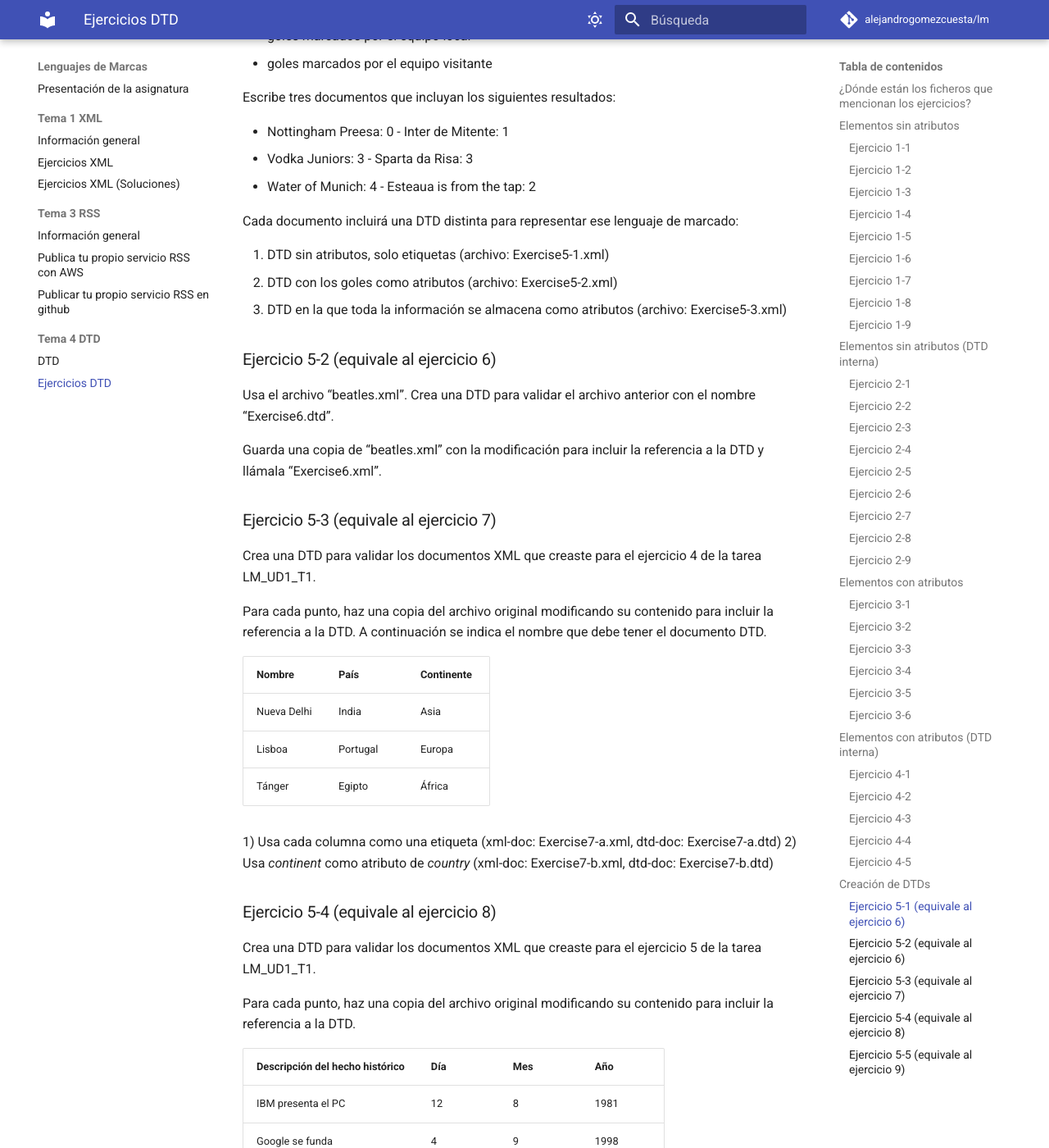
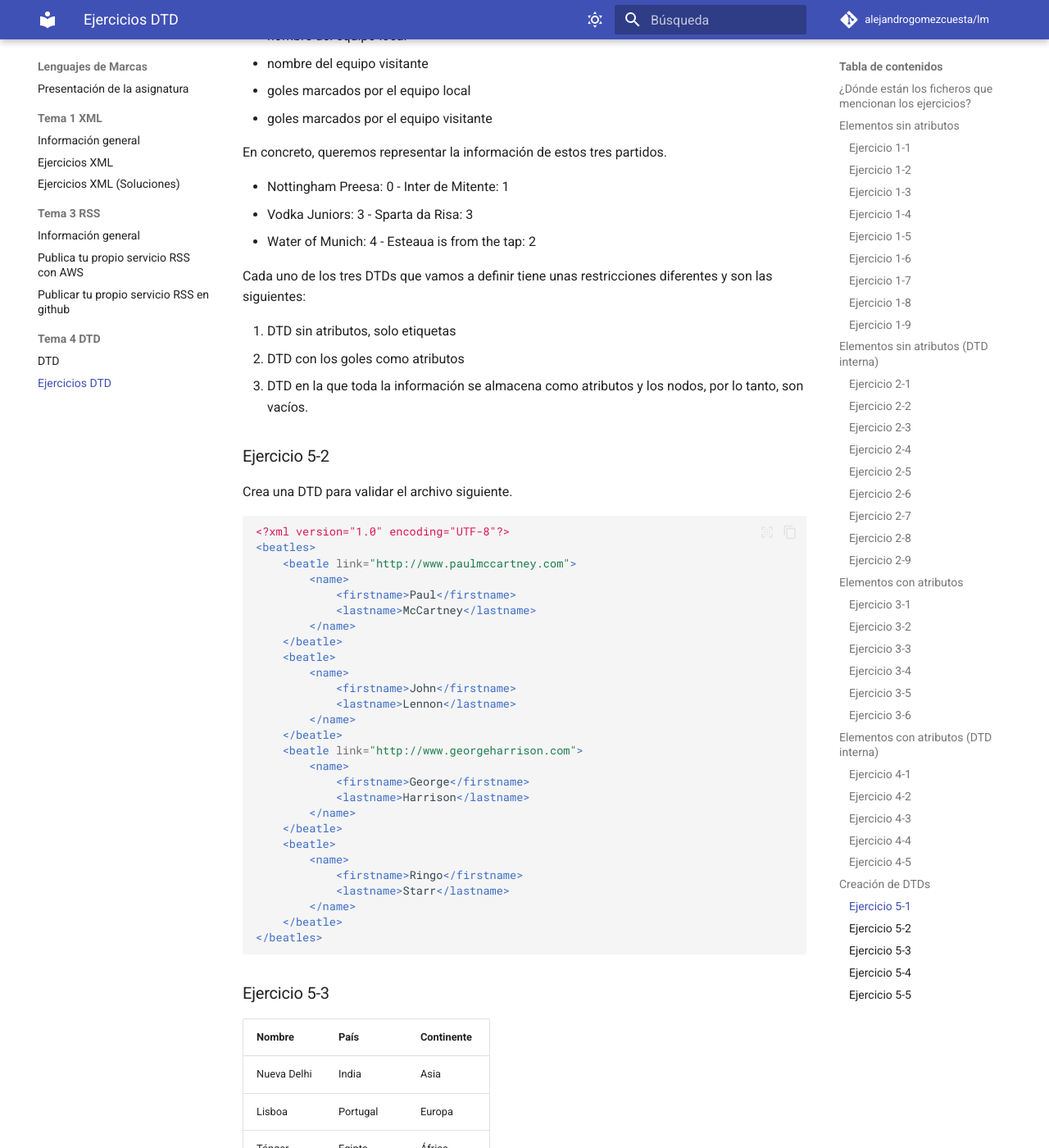
Before and after one commit to alejandrogomezcuesta/lm, an MkDocs documentation site: the page built from docs/Tema 4 DTD/02-ejercicios.md, in a window 1280 px wide and 1400 px high, scrolled down 12774 px. Shown: the whole window at 82% size. Built offline with MkDocs 1.6.1 and Material for MkDocs 9.7.7, drawn with Linux system fonts in a browser that asks for light colours; comment, search, counter and statistics services are not loaded; some of the changed text lies outside the part shown.

Commit message:
corrección de los ejercicios de dtd

````diff
--- a/docs/Tema 4 DTD/02-ejercicios.md
+++ b/docs/Tema 4 DTD/02-ejercicios.md
@@ -626,38 +626,64 @@
 
 ## Creación de DTDs
 
-### Ejercicio 5-1 (equivale al ejercicio 6)
+### Ejercicio 5-1
 
-Queremos definir un lenguaje de marcado para representar los resultados de una liga de fútbol. La información que queremos guardar para cada partido es:
+En este ejercicio vamos a definir tres ficheros XML, cada uno con un DTD diferente. Todos los ficheros van a contener la misma información.
+
+Lo que queremos es representar los resultados de una liga de fútbol. La información que queremos guardar para cada partido es:
 
 - nombre del equipo local
 - nombre del equipo visitante
 - goles marcados por el equipo local
 - goles marcados por el equipo visitante
 
-Escribe tres documentos que incluyan los siguientes resultados:
+En concreto, queremos representar la información de estos tres partidos.
 
 - Nottingham Preesa: 0 - Inter de Mitente: 1
 - Vodka Juniors: 3 - Sparta da Risa: 3
 - Water of Munich: 4 - Esteaua is from the tap: 2
 
-Cada documento incluirá una DTD distinta para representar ese lenguaje de marcado:
+Cada uno de los tres DTDs que vamos a definir tiene unas restricciones diferentes y son las siguientes:
 
-1. DTD sin atributos, solo etiquetas (archivo: Exercise5-1.xml)
-2. DTD con los goles como atributos (archivo: Exercise5-2.xml)
-3. DTD en la que toda la información se almacena como atributos (archivo: Exercise5-3.xml)
+1. DTD sin atributos, solo etiquetas
+2. DTD con los goles como atributos
+3. DTD en la que toda la información se almacena como atributos y los nodos, por lo tanto, son vacíos.
 
-### Ejercicio 5-2 (equivale al ejercicio 6)
+### Ejercicio 5-2
 
-Usa el archivo “beatles.xml”. Crea una DTD para validar el archivo anterior con el nombre “Exercise6.dtd”.
+Crea una DTD para validar el archivo siguiente.
 
-Guarda una copia de “beatles.xml” con la modificación para incluir la referencia a la DTD y llámala “Exercise6.xml”.
+```xml
+<?xml version="1.0" encoding="UTF-8"?>
+<beatles>
+	<beatle link="http://www.paulmccartney.com">
+		<name>
+			<firstname>Paul</firstname>
+			<lastname>McCartney</lastname>
+		</name>
+	</beatle>
+	<beatle>
+		<name>
+			<firstname>John</firstname>
+			<lastname>Lennon</lastname>
+		</name>
+	</beatle>
+	<beatle link="http://www.georgeharrison.com">
+		<name>
+			<firstname>George</firstname>
+			<lastname>Harrison</lastname>
+		</name>
+	</beatle>
+	<beatle>
+		<name>
+			<firstname>Ringo</firstname>
+			<lastname>Starr</lastname>
+		</name>
+	</beatle>
+</beatles>
+```
 
-### Ejercicio 5-3 (equivale al ejercicio 7)
-
-Crea una DTD para validar los documentos XML que creaste para el ejercicio 4 de la tarea LM_UD1_T1.
-
-Para cada punto, haz una copia del archivo original modificando su contenido para incluir la referencia a la DTD. A continuación se indica el nombre que debe tener el documento DTD.
+### Ejercicio 5-3
 
 | Nombre | País | Continente |
 | :---- | :---- | :---- |
@@ -665,14 +691,14 @@
 | Lisboa | Portugal | Europa |
 | Tánger | Egipto | África |
 
-1) Usa cada columna como una etiqueta (xml-doc: Exercise7-a.xml, dtd-doc: Exercise7-a.dtd)
-2) Usa *continent* como atributo de *country* (xml-doc: Exercise7-b.xml, dtd-doc: Exercise7-b.dtd)
+Crea un XML que contenga la información de esta tabla teniendo en cuenta dos variaciones:
 
-### Ejercicio 5-4 (equivale al ejercicio 8)
+1) Usa cada columna como un nodo
+2) Usa *continente* como atributo de *pais*
 
-Crea una DTD para validar los documentos XML que creaste para el ejercicio 5 de la tarea LM_UD1_T1.
+Crea el DTD de cada una de las dos variaciones
 
-Para cada punto, haz una copia del archivo original modificando su contenido para incluir la referencia a la DTD.
+### Ejercicio 5-4
 
 | Descripción del hecho histórico | Día | Mes | Año |
 | :---- | :---- | :---- | :---- |
@@ -680,24 +706,23 @@
 | Google se funda | 4 | 9 | 1998 |
 | Facebook se funda | 4 | 2 | 2004 |
 
+Crea un XML que contenga la información de esta tabla teniendo en cuenta dos variaciones:
+
 1) Usa cada columna como una etiqueta (xml-doc: Exercise8-a.xml, dtd-doc: Exercise8-a.dtd)
 2) Crea un nuevo documento XML donde una de esas columnas sea un atributo de otra (xml-doc: Exercise8-b.xml, dtd-doc: Exercise8-b.dtd)
 
-### Ejercicio 5-5 (equivale al ejercicio 9)
+Crea el DTD de cada una de las dos variaciones
 
-Crea una DTD para validar el documento XML que creaste para el ejercicio 6 de la tarea LM_UD1_T1 y llámala “Exercise9.dtd”.
+### Ejercicio 5-5
 
-Sin usar atributos, crea un documento XML que describa una lista de marcadores de páginas web. La información de cada página es el nombre, una breve descripción y su URL. Los datos de los marcadores son los que aparecen en la siguiente tabla.
+| Institución         | Nombre                             | Página web                 |
+| ---                 | ---                                | ---                        |
+| IES Antonio Machado | Instituto Antonio Machado          | https://www.iesamachado.es |
+| Wikipedia           | La enciclopedia libre.             | http://www.wikipedia.org/  |
+| W3                  | El consorcio de la World Wide Web. | http://www.w3.org/         |
 
-| IES Antonio Machado
-Instituto Antonio Machado.
-[https://www.iesamachado.es/](https://www.iesamachado.es/) |
-| :---- |
-| **Wikipedia**
-La enciclopedia libre.
-[http://www.wikipedia.org/](http://www.wikipedia.org/) |
-| **W3C**
-El consorcio de la World Wide Web.
-[http://www.w3.org/](http://www.w3.org/) |
+Teniendo en cuenta la información de la tabla crea un DTD y un fichero XML que respete lo siguiente:
 
-No olvides incluir una copia modificada del archivo original “Exercise9.xml” con la referencia a su documento DTD.
+- Sin usar atributos, crea un documento XML y un DTD que describa la información de la tabla.
+- Únicamente con nodos de tipo vacío, representa la información anterior utilizando atributos.
+- Suponiendo que *página web* es un atributo del nodo *institución*, crea el XML y el DTD de la información anterior.
````
